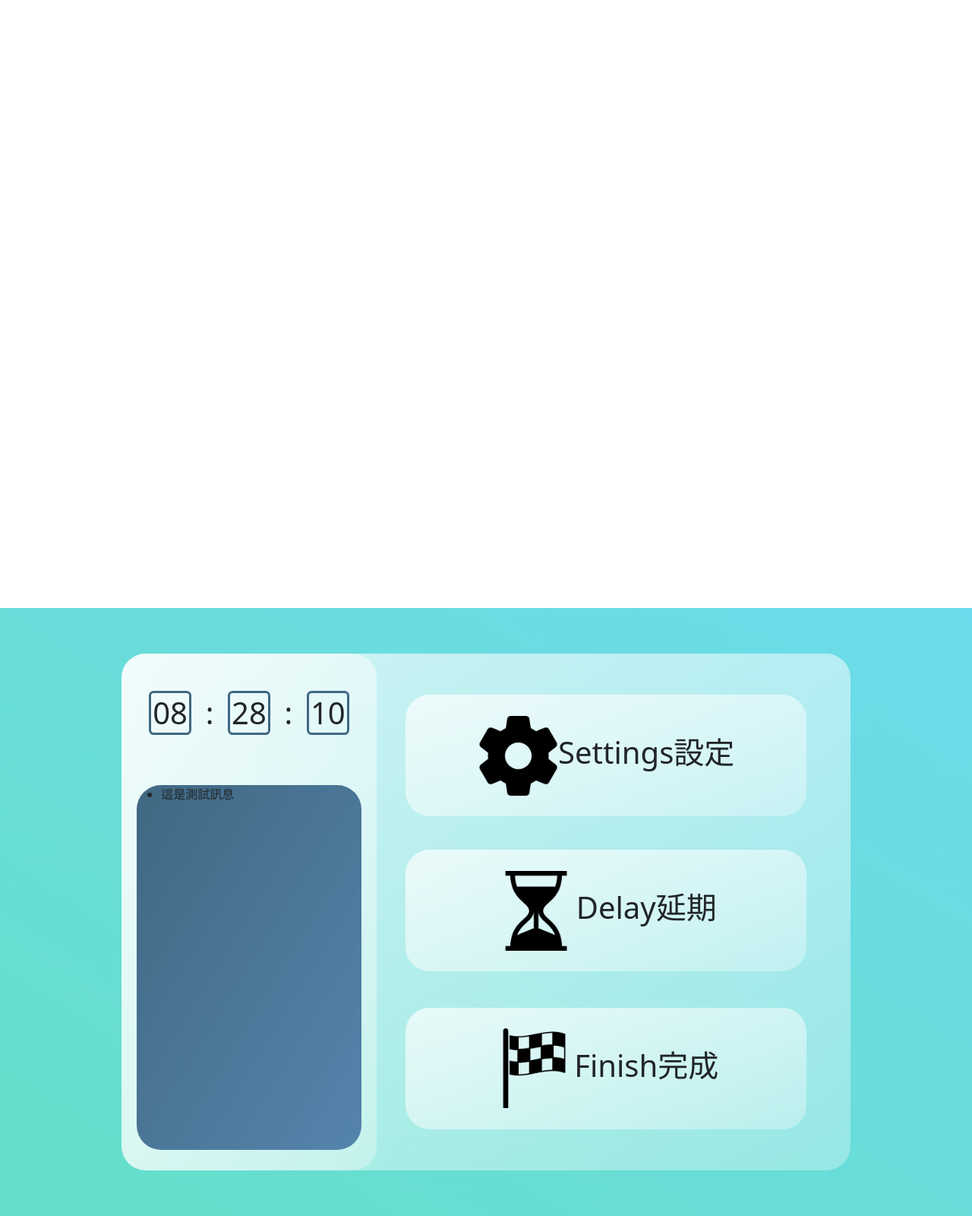
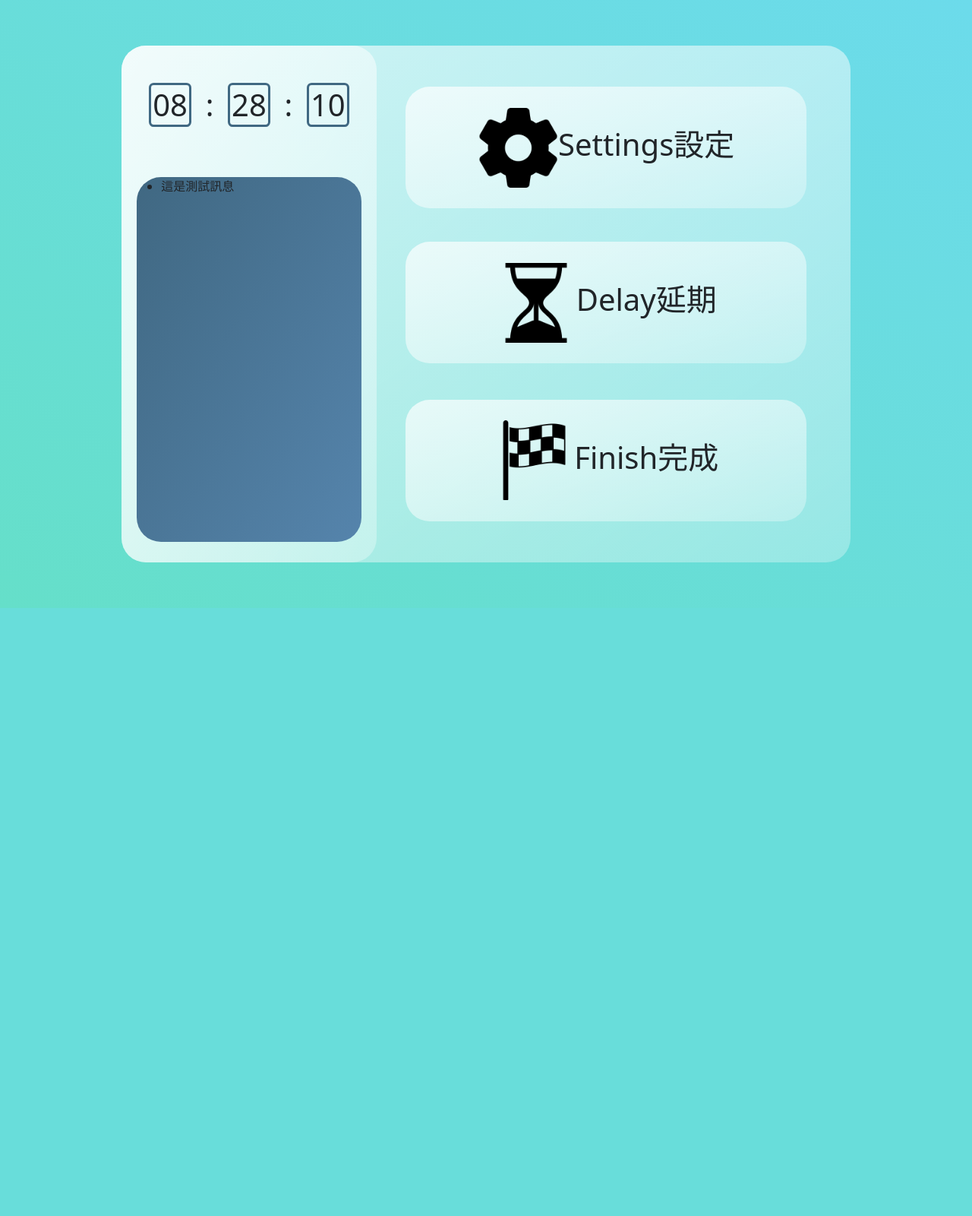
Before and after one commit to Timothychen00/linebot1, a Flask app: page / in a window 1280 px wide. Shown: the whole page at 76% size. After the commit the page ends 800 px from the top, so only its background shows below. Run offline with Flask 2, Linux system fonts and the light colour scheme; parts of the project's set-up code (start-up, migrations or seed data) failed here and were passed over.

Commit message:
Update template.css

```diff
--- a/static/css/template.css
+++ b/static/css/template.css
@@ -3,7 +3,6 @@
      margin: 0;
      box-sizing: border-box;
  }
-
  main {
      z-index: 0;
      min-height: 100vh;
@@ -11,6 +10,9 @@
      display: flex;
      align-items: center;
      justify-content: center;
+     position: absolute;
+     top: 0;
+     width:100vw;
  }
 
  .box {
```
